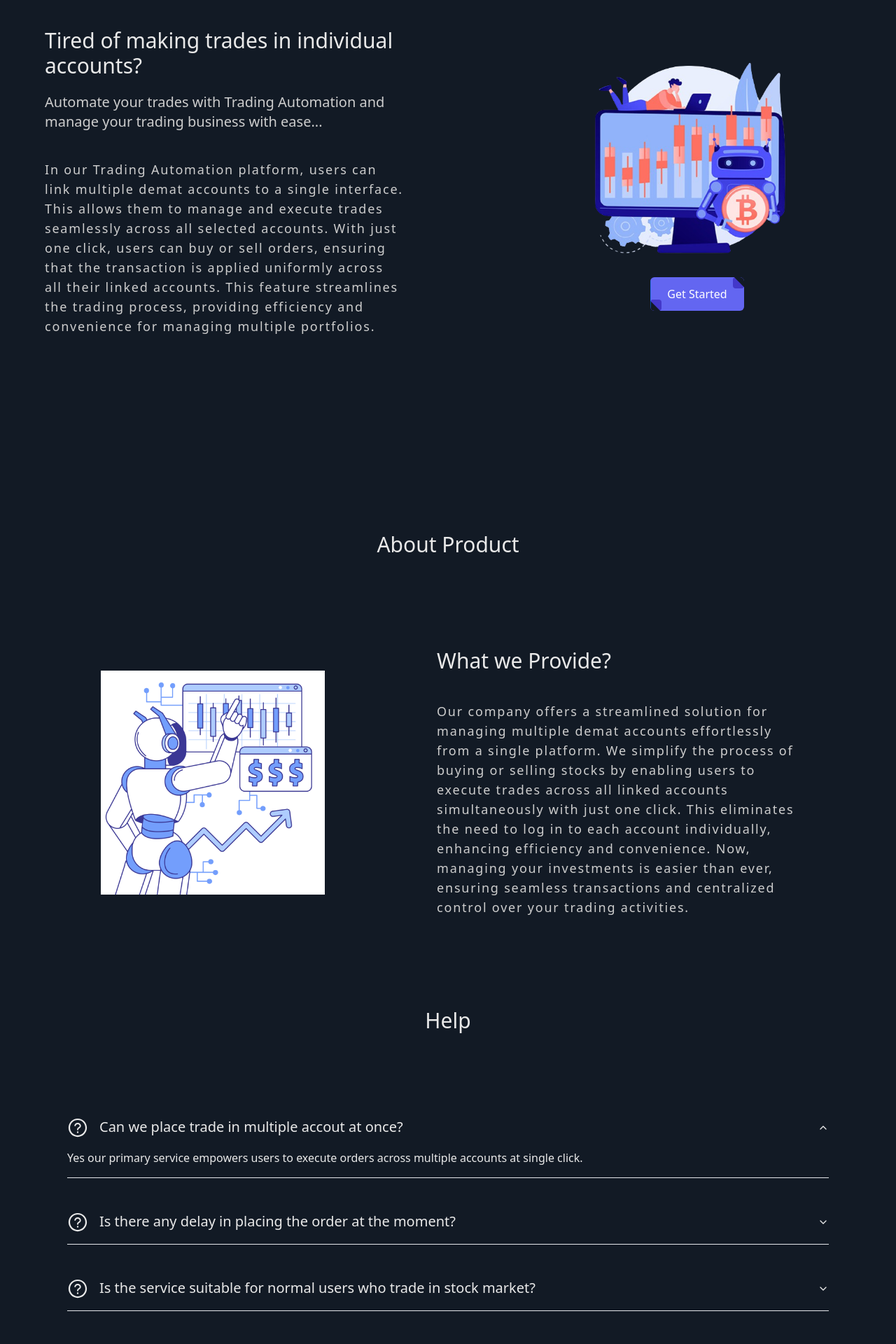
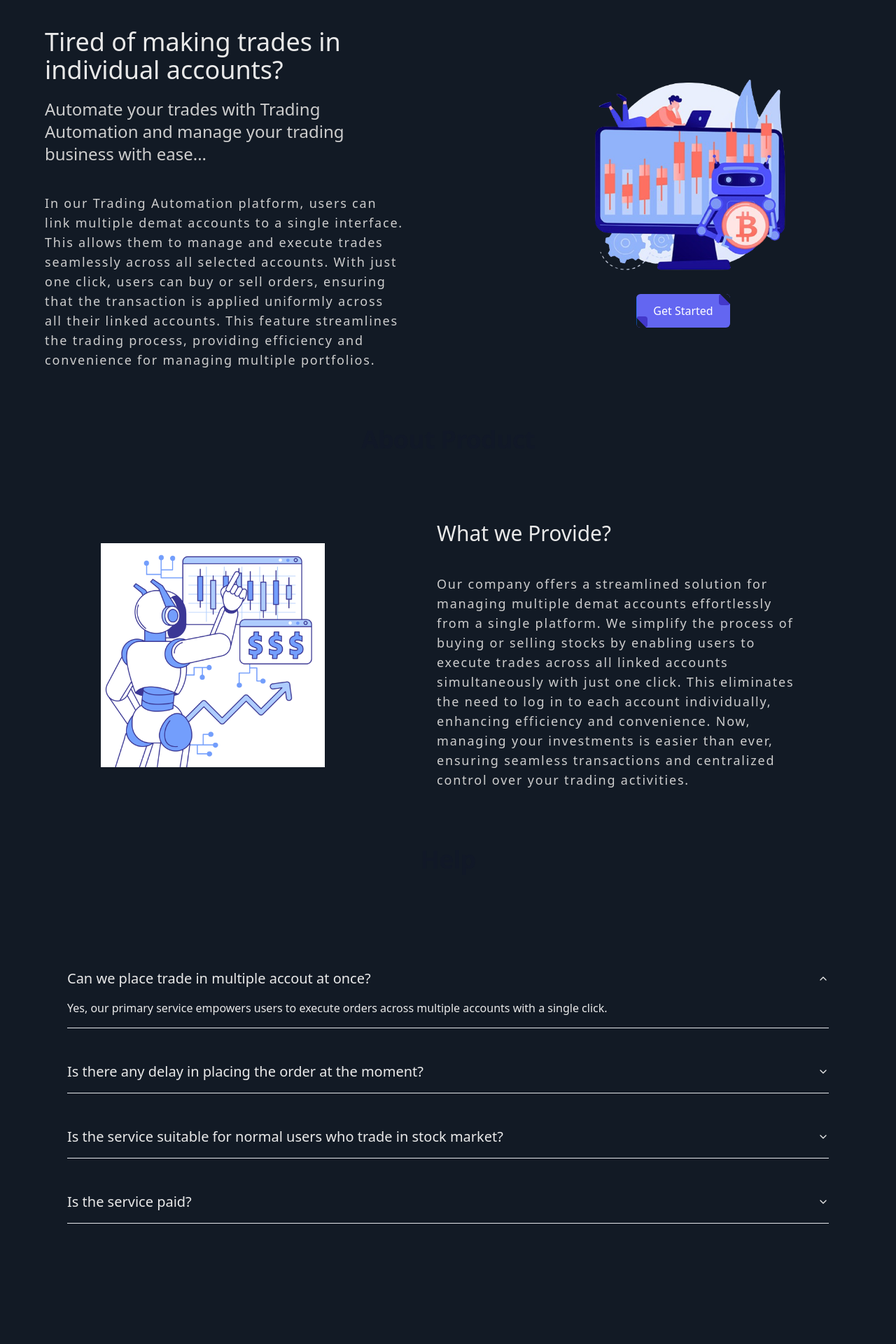
Before and after one commit to Pratik-2123/home-trading, a React (Vite) app: page / in a window 1280 px wide. Shown: the part 120-2040 px from the top of the page at 70% size. Built offline with nearby package versions, Linux system fonts and the light colour scheme; what tailwind-clip-path would draw is missing.

Commit message:
updated with responsiveness

```diff
--- a/src/App.jsx
+++ b/src/App.jsx
@@ -7,13 +7,13 @@ import Contact from './Components/Contact'
 
 const App = () => {
   return (
-    <>
+    <div className='bg-[#121a25]'>
       <Navbar />
       <Home />
       <Product />
       <Help/>
       <Contact/>
-    </>
+    </div>
   )
 }
 
--- a/src/Components/Contact.jsx
+++ b/src/Components/Contact.jsx
@@ -5,7 +5,7 @@ const Contact = () => {
         <div className='bg-[#121a25]' id='contact'>
             <section className=" ">
                 <div className="py-8 lg:py-16 px-4 mx-auto max-w-screen-md">
-                    <h2 className="mb-4 text-4xl tracking-tight font-extrabold text-center text-gray-900 dark:text-white">Contact Us</h2>
+                    <h2 className="mb-4 text-4xl tracking-tight font-bold text-center text-gray-900 dark:text-white">Contact Us</h2>
                     <p className="mb-8 lg:mb-16 font-light text-center text-gray-500 dark:text-gray-400 sm:text-xl">Got any issue related to it? Want to send feedback about our service? Need details about our the service provided? <br /> Let us know.</p>
                     <form action="#" class="space-y-8">
                         <div>
--- a/src/Components/Help.jsx
+++ b/src/Components/Help.jsx
@@ -17,61 +17,57 @@ import { GiServerRack } from "react-icons/gi";
 
 function Help() {
     return (
-        <div id="help" className="h-[85vh] bg-[#121a25] flex flex-col">
-            <h1 className="text-3xl text-center text-[#e9e9e9]">Help</h1>
-            <div className="text-[#e9e9e9] my-10 flex w-[100%] justify-center">
+        <div id="help" className="h-fit bg-[#121a25] flex flex-col mt-20">
+            <h2 className="mb-4 text-4xl tracking-tight font-bold text-center text-gray-900 dark:text-white">Help</h2>
+            <div className="text-[#e9e9e9] my-10 flex w-full justify-center px-4 lg:px-0">
                 <Accordion
                     type="single"
                     collapsible
-                    className=" w-[90%] p-8 border-none"
+                    className="w-full lg:w-[90%] p-4 lg:p-8 border-none"
                     defaultValue="item-1"
                 >
-                    <AccordionItem value="item-1" className=" mb-8 mt-8">
+                    <AccordionItem value="item-1" className="mb-4 lg:mb-8 mt-4 lg:mt-8">
                         <AccordionTrigger className="text-xl flex justify-between">
                             <div className="flex align-middle gap-4 justify-center">
-                                <AiOutlineQuestionCircle size={30} />
+                                <AiOutlineQuestionCircle size={30} className="hidden md:block lg:hidden" />
                                 <p className="text-[#e9e9e9]">Can we place trade in multiple accout at once?</p>
                             </div>
                         </AccordionTrigger>
                         <AccordionContent className="text-base">
-                            Yes our primary service empowers users to execute orders across multiple accounts at single click.
+                            Yes, our primary service empowers users to execute orders across multiple accounts with a single click.
                         </AccordionContent>
                     </AccordionItem>
-                    <AccordionItem value="item-2" className=" mb-8">
+                    <AccordionItem value="item-2" className="mb-4 lg:mb-8">
                         <AccordionTrigger className="text-xl">
                             <div className="flex align-middle gap-4 justify-center">
-                                {/* <MdOutlineScreenshotMonitor size={30} /> */}
-                                <AiOutlineQuestionCircle size={30} />
+                                <AiOutlineQuestionCircle size={30} className="hidden md:block lg:hidden" />
                                 <p className="text-[#e9e9e9]">Is there any delay in placing the order at the moment?</p>
                             </div>
                         </AccordionTrigger>
                         <AccordionContent className="text-base">
                             The execution does not necessarily delay within the app but depends on your internet connection.
-                            components&apos; aesthetic.
                         </AccordionContent>
                     </AccordionItem>
-                    <AccordionItem value="item-3" className=" mb-8">
+                    <AccordionItem value="item-3" className="mb-4 lg:mb-8">
                         <AccordionTrigger className="text-xl">
                             <div className="flex align-middle gap-4 justify-center">
-                                <AiOutlineQuestionCircle size={30} />
+                                <AiOutlineQuestionCircle size={30} className="hidden md:block lg:hidden" />
                                 <p className="text-[#e9e9e9]">Is the service suitable for normal users who trade in stock market?</p>
                             </div>
                         </AccordionTrigger>
                         <AccordionContent className="text-base">
                             This service is designed not for individual stock traders but for professionals managing trading on behalf of clients across multiple accounts. It caters specifically to those who handle multiple client accounts and require efficient management capabilities.
-                            prefer.
                         </AccordionContent>
                     </AccordionItem>
-                    <AccordionItem value="item-4" className=" mb-8">
+                    <AccordionItem value="item-4" className="mb-4 lg:mb-8">
                         <AccordionTrigger className="text-xl">
                             <div className="flex align-middle gap-4 justify-center">
-                            <AiOutlineQuestionCircle size={30}/>
+                                <AiOutlineQuestionCircle size={30} className="hidden md:block lg:hidden" />
                                 <p className="text-[#e9e9e9]">Is the service paid?</p>
                             </div>
                         </AccordionTrigger>
                         <AccordionContent className="text-base">
-                            Yes, It does charge a minimal amount for the security reasons.
-                            prefer.
+                            Yes, it does charge a minimal amount for security reasons.
                         </AccordionContent>
                     </AccordionItem>
                 </Accordion>
--- a/src/Components/Home.jsx
+++ b/src/Components/Home.jsx
@@ -3,17 +3,17 @@ import heroimg from '../assets/hero-img.png'
 
 const Home = () => {
     return (
-        <div id='home' className=' w-full h-[100vh] bg-[#121a25] flex-col'>
-            <div className='flex w-full justify-between items-center'>
-                <div className='ml-16 mt-20 max-w-[40%]'>
-                    <h1 className='text-[#e9e9e9] text-3xl'>Tired of making trades in individual accounts?</h1>
-                    <h6 className='text-[#cdcdcd] mt-5 text-xl'>Automate your trades with Trading Automation and manage your trading business with ease...</h6>
+        <div id='home' className='w-full h-fit bg-[#121a25] flex flex-col lg:flex-row mb-10'>
+            <div className='flex w-full justify-between items-center flex-col lg:flex-row'>
+                <div className='lg:ml-16 mt-10 lg:mt-20 lg:max-w-[40%] px-6 lg:px-0'>
+                    <h1 className='text-[#e9e9e9] text-3xl lg:text-4xl'>Tired of making trades in individual accounts?</h1>
+                    <h6 className='text-[#cdcdcd] mt-5 text-xl lg:text-2xl'>Automate your trades with Trading Automation and manage your trading business with ease...</h6>
                     <p className='text-[#cdcdcd] mt-10 text-lg tracking-widest'>In our Trading Automation platform, users can link multiple demat accounts to a single interface. This allows them to manage and execute trades seamlessly across all selected accounts. With just one click, users can buy or sell orders, ensuring that the transaction is applied uniformly across all their linked accounts. This feature streamlines the trading process, providing efficiency and convenience for managing multiple portfolios.</p>
                 </div>
-                <div className='mr-36 mt-20 flex flex-col items-center'>
-                    <img src={heroimg} alt="" className='h-80' />
+                <div className='lg:mr-36 mt-10 lg:mt-20 flex flex-col items-center px-6 lg:px-0'>
+                    <img src={heroimg} alt="" className='h-60 lg:h-80' />
                     <button
-                        className="relative flex items-center px-6 py-3 overflow-hidden font-medium transition-all bg-indigo-500 rounded-md group ml-10"
+                        className="relative flex items-center px-6 py-3 mt-10 lg:mt-0 overflow-hidden font-medium transition-all bg-indigo-500 rounded-md group"
                     >
                         <span
                             className="absolute top-0 right-0 inline-block w-4 h-4 transition-all duration-500 ease-in-out bg-indigo-700 rounded group-hover:-mr-4 group-hover:-mt-4"
--- a/src/Components/Navbar.jsx
+++ b/src/Components/Navbar.jsx
@@ -21,13 +21,13 @@ const Navbar = () => {
           <Link to="home" spy={true} offset={-100} duration={500} smooth={true}>
             <li className='hover:text-[#7db6f6]'>Home</li>
           </Link>
-          <Link to="product" spy={true} offset={0} duration={500} smooth={true}>
+          <Link to="product" spy={true} offset={-100} duration={500} smooth={true}>
             <li className='hover:text-[#7db6f6]'>Product</li>
           </Link>
-          <Link to="help" spy={true} offset={0} duration={500} smooth={true}>
+          <Link to="help" spy={true} offset={-100} duration={500} smooth={true}>
             <li className='hover:text-[#7db6f6]'>Help</li>
           </Link>
-          <Link to="contact" spy={true} offset={0} duration={500} smooth={true}>
+          <Link to="contact" spy={true} offset={-7} duration={500} smooth={true}>
             <li className='hover:text-[#7db6f6]'>Contact</li>
           </Link>
         </ul>
@@ -43,13 +43,13 @@ const Navbar = () => {
             <Link onClick={toggleMenu} to="home" spy={true} offset={-100} duration={500} smooth={true}>
               <li className='hover:text-[#7db6f6]'>Home</li>
             </Link>
-            <Link onClick={toggleMenu} to="product" spy={true} offset={0} duration={500} smooth={true}>
+            <Link onClick={toggleMenu} to="product" spy={true} offset={-100} duration={500} smooth={true}>
               <li className='hover:text-[#7db6f6]'>Product</li>
             </Link>
-            <Link onClick={toggleMenu} to="help" spy={true} offset={0} duration={500} smooth={true}>
+            <Link onClick={toggleMenu} to="help" spy={true} offset={-100} duration={500} smooth={true}>
               <li className='hover:text-[#7db6f6]'>Help</li>
             </Link>
-            <Link onClick={toggleMenu} to="contact" spy={true} offset={0} duration={500} smooth={true}>
+            <Link onClick={toggleMenu} to="contact" spy={true} offset={-100} duration={500} smooth={true}>
               <li className='hover:text-[#7db6f6]'>Contact</li>
             </Link>
           </ul>
--- a/src/Components/Product.jsx
+++ b/src/Components/Product.jsx
@@ -3,20 +3,18 @@ import tradingimg from '../assets/trading1.jpg'
 
 const Product = () => {
   return (
-    <>
-      <div id='product' className='w-full h-[85vh] bg-[#121a25] flex flex-col max-w-[100%]'>
-        <h1 className='text-[#e9e9e9] text-3xl text-center'>About Product</h1>
-        <div className='flex justify-between items-center flex-grow'>
-          <div className='max-w-[40%]'>
-            <img src={tradingimg} alt="" className='h-80 ml-36' />
-          </div>
-          <div className='max-w-[40%] mr-36'>
-            <h1 className='text-[#e9e9e9] text-3xl'>What we Provide?</h1>
-            <p className='text-[#cdcdcd] mt-10 text-lg tracking-widest'>Our company offers a streamlined solution for managing multiple demat accounts effortlessly from a single platform. We simplify the process of buying or selling stocks by enabling users to execute trades across all linked accounts simultaneously with just one click. This eliminates the need to log in to each account individually, enhancing efficiency and convenience. Now, managing your investments is easier than ever, ensuring seamless transactions and centralized control over your trading activities.</p>
-          </div>
+    <div id='product' className='w-full h-full bg-[#121a25] flex flex-col max-w-[100%] mt-20 mb-10'>
+      <h2 className="mb-4 text-4xl tracking-tight font-bold text-center text-gray-900 dark:text-white">About Product</h2>
+      <div className='flex flex-col lg:flex-row justify-between items-center flex-grow mt-10 lg:mt-20'>
+        <div className='max-w-full lg:max-w-[40%] flex justify-center lg:justify-start'>
+          <img src={tradingimg} alt="" className='h-60 lg:h-80 lg:ml-36' />
+        </div>
+        <div className='max-w-full lg:max-w-[40%] mt-10 lg:mt-0 px-6 lg:px-0 lg:mr-36'>
+          <h1 className='text-[#e9e9e9] text-3xl'>What we Provide?</h1>
+          <p className='text-[#cdcdcd] mt-10 text-lg tracking-widest'>Our company offers a streamlined solution for managing multiple demat accounts effortlessly from a single platform. We simplify the process of buying or selling stocks by enabling users to execute trades across all linked accounts simultaneously with just one click. This eliminates the need to log in to each account individually, enhancing efficiency and convenience. Now, managing your investments is easier than ever, ensuring seamless transactions and centralized control over your trading activities.</p>
         </div>
       </div>
-    </>
+    </div>
   )
 }
 
```
